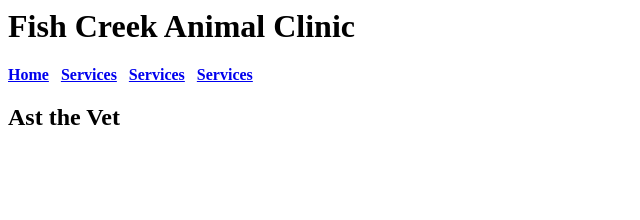
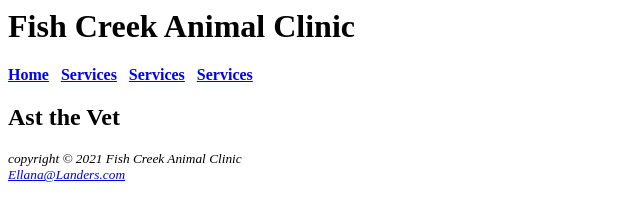
Before and after one commit to Ellanaland/Fish-Creek, a plain HTML site: page askvet.html in a window 1280 px wide. Shown: the whole page, without its empty margins (0-640 px from the left). Drawn offline with Linux system fonts and the light colour scheme.

Commit message:
Update askvet.html

```diff
--- a/askvet.html
+++ b/askvet.html
@@ -17,6 +17,12 @@
 </b>
 </nav>
 <main>
-  <h2>Ast the Vet</h2>
-  </main>
-  <footer>
+<h2>Ast the Vet</h2>
+</main>
+<footer>
+<small><i>copyright &copy; 2021 Fish Creek Animal Clinic<br>
+<a href="mailto:Ellana@Landers.com">Ellana@Landers.com</a>
+</i></small>
+</footer>
+</body>
+</html
```
